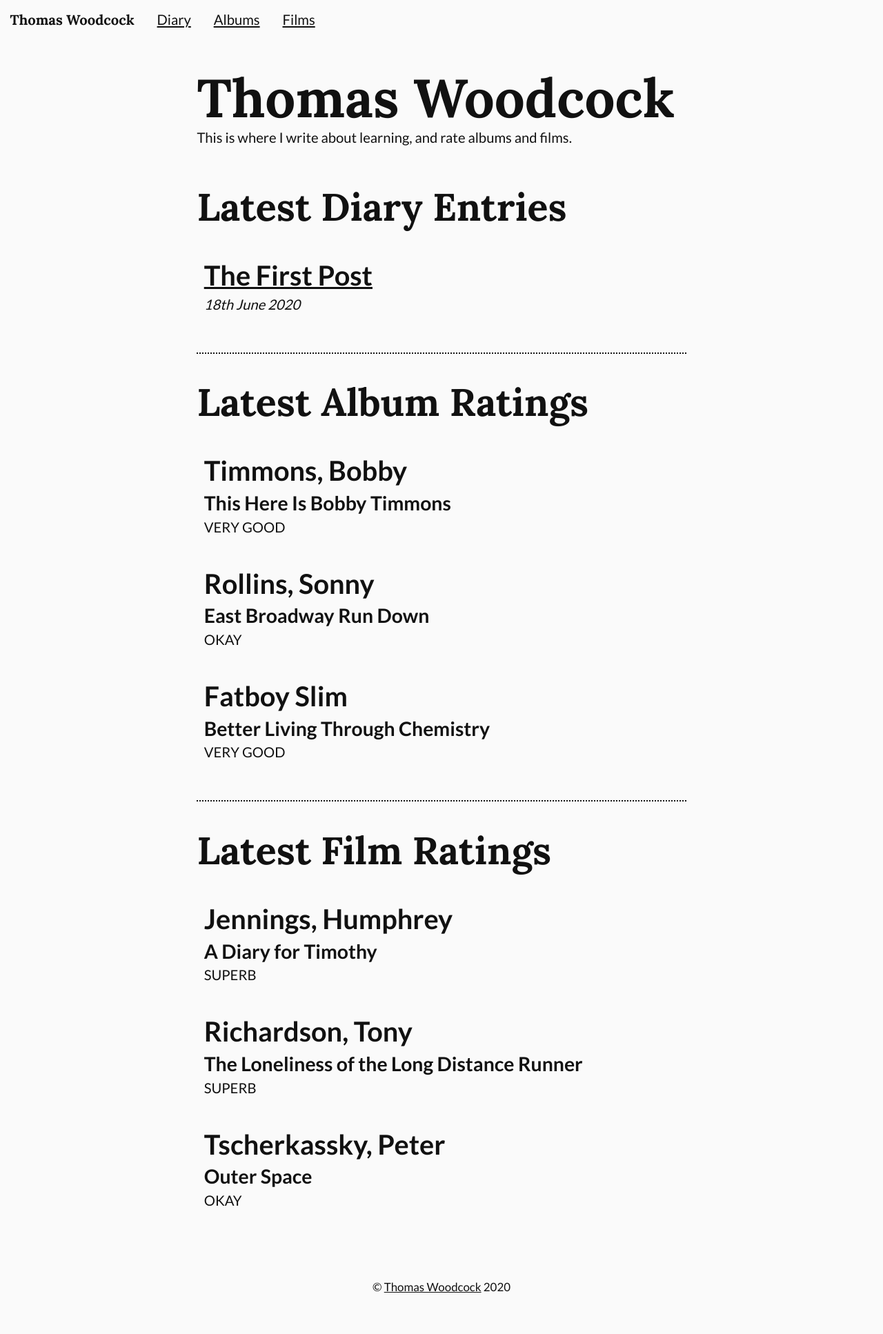
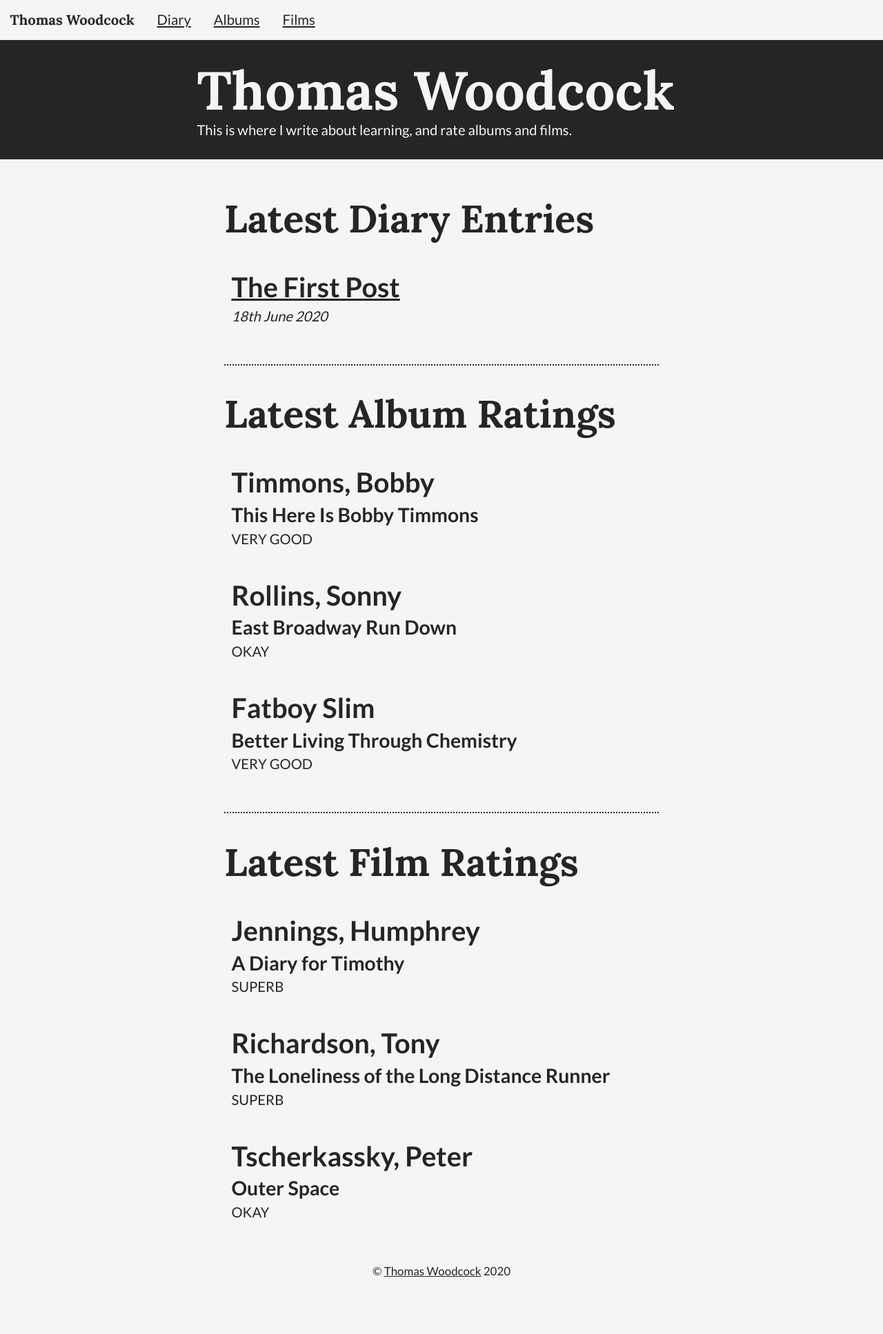
Before and after one commit to thomaswoodcock/thomaswoodcock.github.io, a Jekyll site: the page built from index.html, in a window 1280 px wide. Shown: the whole page at 69% size. Built offline with Jekyll 4.4.1, drawn with Linux system fonts in a browser that asks for light colours; after the commit the page ends 1911 px from its top, so only the background shows below that.

Commit message:
Alters colors and header

```diff
--- a/css/main.css
+++ b/css/main.css
@@ -1,7 +1,7 @@
 :root {
   --border-thin: var(--s-5);
-  --color-dark: #111111;
-  --color-light: #fafafa;
+  --color-dark: #252525;
+  --color-light: #f5f5f5;
   --font-sans: "Lato", Arial, Helvetica, sans-serif;
   --font-serif: "Lora", "Palatino Linotype", "Book Antiqua", Palatino, serif;
   --line-height: var(--ratio);
@@ -76,12 +76,20 @@ nav > ul > li:first-child > a {
   text-decoration: none;
 }
 
-main {
-  padding: var(--s2);
+main > * + * {
+  margin-top: var(--s3);
 }
 
-main > * + * {
-  margin-top: var(--s3);
+main > header {
+  background-color: var(--color-dark);
+  color: var(--color-light);
+  max-width: 100%;
+  padding: var(--s1);
+}
+
+main > article {
+  padding-left: var(--s2);
+  padding-right: var(--s2);
 }
 
 main > article > p {
@@ -125,7 +133,8 @@ main > article > ul > li > article > ul > li > section > ul {
 }
 
 footer,
-main > * {
+main > *,
+main > header > * {
   display: block;
   margin-left: auto;
   margin-right: auto;
```
